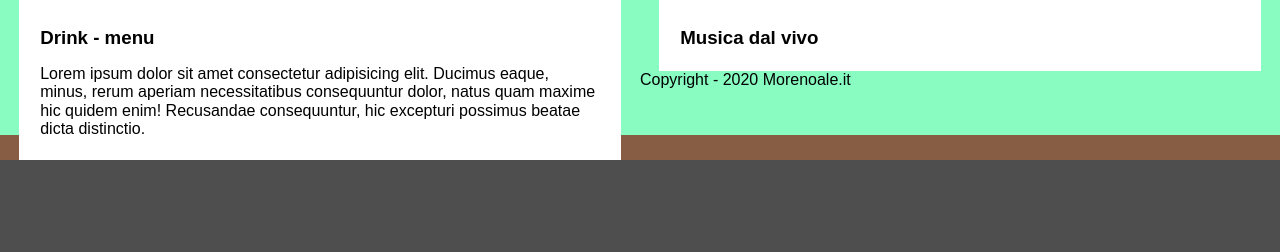
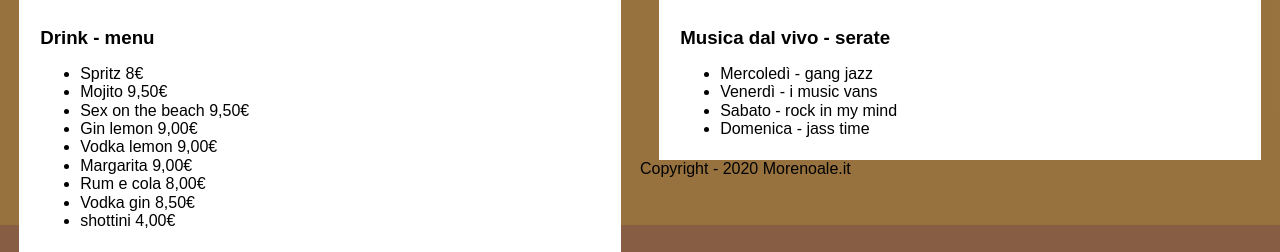
Before and after one commit to alessandrapuertas/sito_miele_puertas, a PHP site: page /serate.html in a window 1280 px wide. Shown: the part 1160-1412 px from the top of the page. Before the commit the page ends 1320 px from the top, so only its background shows below. Run offline with PHP 8.4, Linux system fonts and the light colour scheme.

Commit message:
prova copyright e completato menu

```diff
--- a/serate.html
+++ b/serate.html
@@ -40,15 +40,30 @@
             <img class="card_image_sera" src="https://images.unsplash.com/photo-1654074516936-9626a25595d8?w=600&auto=format&fit=crop&q=60&ixlib=rb-4.0.3&ixid=M3wxMjA3fDB8MHxzZWFyY2h8MTl8fGJpY2NoaWVyaSUyMGFsY29vbHxlbnwwfHwwfHx8MA%3D%3D" alt="Dolce">
             <div class="card_copy_sera">
                 <h3>Drink - menu </h3>
-                <p>Lorem ipsum dolor sit amet consectetur adipisicing elit. Ducimus eaque, minus, rerum aperiam necessitatibus consequuntur dolor, natus quam maxime hic quidem enim! Recusandae consequuntur, hic excepturi possimus beatae dicta distinctio.</p>
+                <ul>
+                    <li>Spritz 8€</li>
+                    <li>Mojito 9,50€</li>
+                    <li>Sex on the beach 9,50€</li>
+                    <li>Gin lemon 9,00€</li>
+                    <li>Vodka lemon 9,00€</li>
+                    <li>Margarita 9,00€</li>
+                    <li>Rum e cola 8,00€</li>
+                    <li>Vodka gin 8,50€</li>
+                    <li>shottini 4,00€</li>
+                </ul>
             </div>
         </div>
 
         <div class="card_sera">
             <img class="card_image_sera" src="https://images.unsplash.com/photo-1514320291840-2e0a9bf2a9ae?w=600&auto=format&fit=crop&q=60&ixlib=rb-4.0.3&ixid=M3wxMjA3fDB8MHxzZWFyY2h8Mnx8bXVzaWNhJTIwYmFyfGVufDB8fDB8fHww" alt="Musica">
             <div class="card_copy_sera">
-                <h3>Musica dal vivo</h3>
-                <p></p>
+                <h3>Musica dal vivo - serate</h3>
+                <ul>
+                    <li>Mercoledì - gang jazz</li>
+                    <li>Venerdì - i music vans</li>
+                    <li>Sabato - rock in my mind</li>
+                    <li>Domenica - jass time</li>
+                </ul>
             </div>
         </div>
     </section>
--- a/style.css
+++ b/style.css
@@ -159,6 +159,6 @@ html, body{height: 100%;}
 
 .footer{background: #a9764f; padding: 30px; color: white; margin-top: 40px;}
 .footer1{background: #89fdc1; padding: 30px; color: black; margin-top: 40px;}
-.footer2{background: #89fdc1; padding: 30px; color: black; margin-top: 40px;}
-.footer3{background: #89fdc1; padding: 30px; color: black; margin-top: 40px;}
-.footer4{background: #89fdc1; padding: 30px; color: black; margin-top: 40px;}
+.footer2{background: #ef89fd; padding: 30px; color: black; margin-top: 40px;}
+.footer3{background: #a8883d80; padding: 30px; color: black; margin-top: 40px;}
+.footer4{background: #fff1ab; padding: 30px; color: black; margin-top: 40px;}
```
